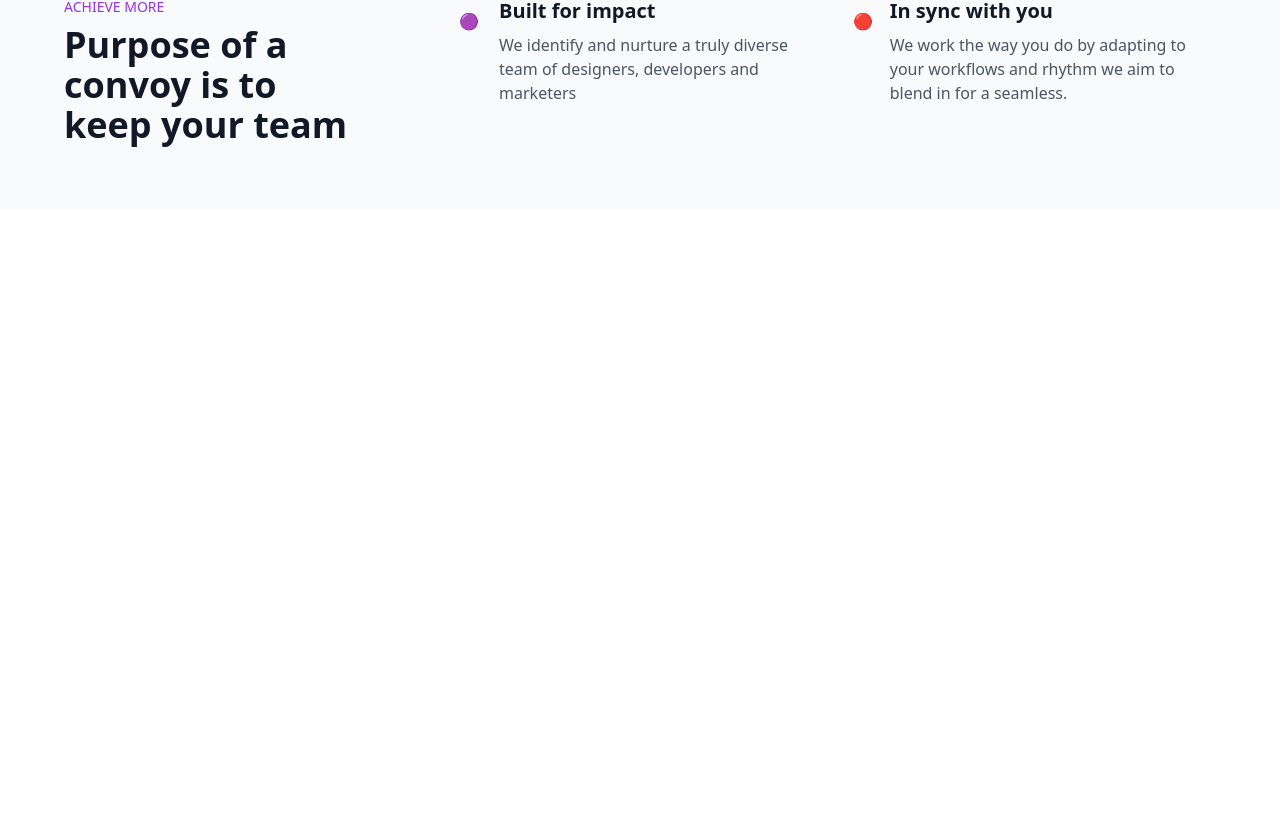
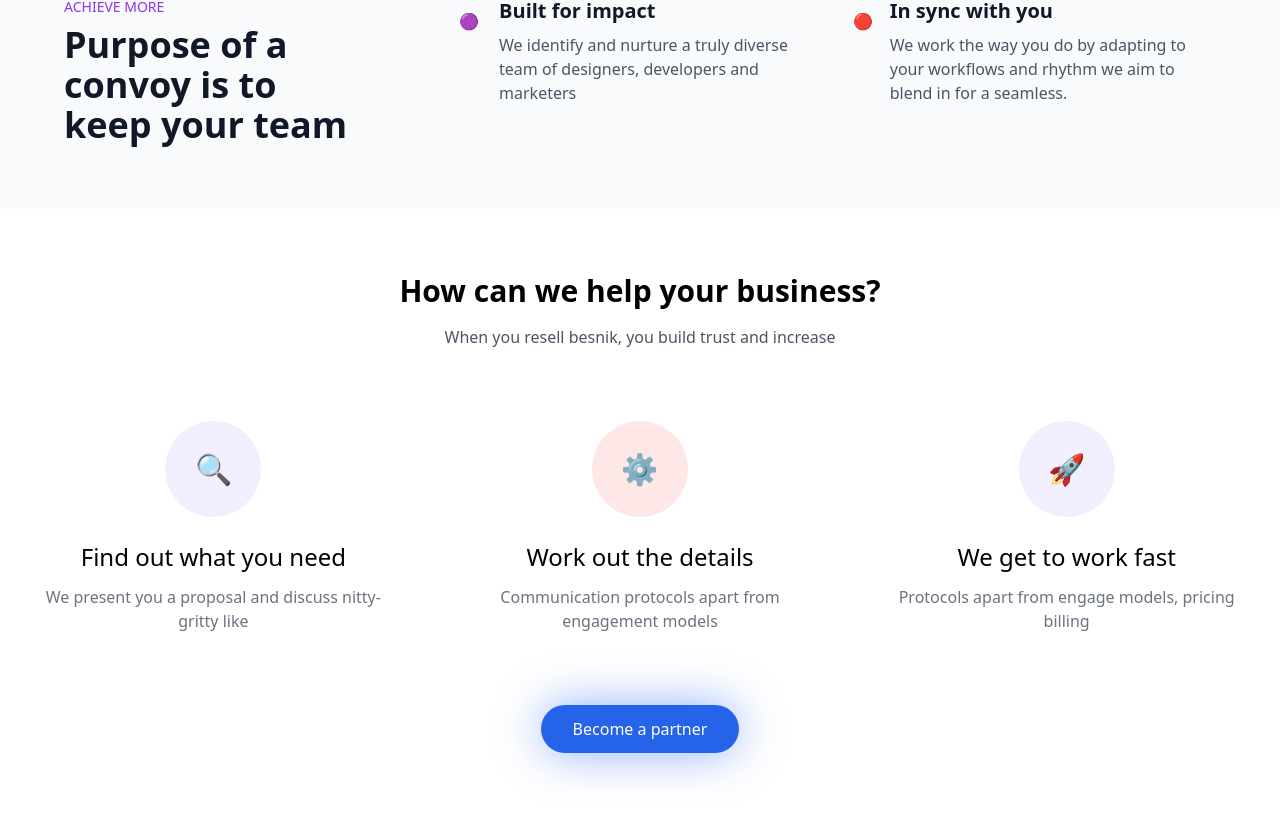
Before and after one commit to heyvishusri/hey-vishu-modern-react-ui, a React (Vite) app: page / in a window 1280 px wide. Shown: the part 1069-1886 px from the top of the page. Before the commit the page ends 1278 px from the top, so only its background shows below. Built offline with nearby package versions, Linux system fonts and the light colour scheme.

Commit message:
updated FeaturesSection

```diff
--- a/src/App.jsx
+++ b/src/App.jsx
@@ -3,6 +3,7 @@ import NavBar from "./components/NavBar";
 import Hero from "./components/Hero";
 import CompanyLogo from "./components/CompanyLogo";
 import PurposeSection from "./components/PurposeSection";
+import FeaturesSection from "./components/FeaturesSection";
 
 function App() {
   return (
@@ -13,6 +14,7 @@ function App() {
         <Hero />
         <CompanyLogo />
         <PurposeSection />
+        <FeaturesSection />
       </div>
     </main>
   );
--- a/src/components/FeaturesSection.jsx
+++ b/src/components/FeaturesSection.jsx
@@ -1,7 +1,66 @@
 import React from "react";
 
 const FeaturesSection = () => {
-  return <div></div>;
+  const features = [
+    {
+      icon: "🔍",
+      title: "Find out what you need",
+      description: "We present you a proposal and discuss nitty-gritty like",
+    },
+    {
+      icon: "⚙️",
+      title: "Work out the details",
+      description: "Communication protocols apart from engagement models",
+    },
+    {
+      icon: "🚀",
+      title: "We get to work fast",
+      description: "Protocols apart from engage models, pricing billing",
+    },
+  ];
+  return (
+    <section className="px-4 py-16 mx-auto max-w-7xl" id="about">
+      {/* heading text */}
+      <div className="mb-12 text-center">
+        <h2 className="mb-4 text-3xl font-bold">
+          How can we help your business?
+        </h2>
+        <p className="text-gray-600 ">
+          When you resell besnik, you build trust and increase
+        </p>
+      </div>
+
+      {/*  features box*/}
+      <div className="grid grid-cols-1 gap-8 md:grid-cols-3">
+        {features.map((feature, index) => (
+          <div key={index} className="flex flex-col items-center p-6">
+            <div
+              className="flex items-center justify-center w-24 h-24 mb-6 rounded-full"
+              style={{
+                backgroundColor:
+                  index % 2 === 0
+                    ? "#F1EFFD"
+                    : index === 1
+                    ? "#FEE7E7"
+                    : "#FFF3E4",
+              }}
+            >
+              <div className="text-3xl">{feature.icon}</div>
+            </div>
+            <h3 className="mb-3 text-2xl font-medium">{feature.title}</h3>
+            <p className="text-center text-gray-500">{feature.description}</p>
+          </div>
+        ))}
+      </div>
+      {/*  buttom*/}
+      <div className="mt-12 text-center ">
+        <button className="relative px-8 py-3 font-medium text-white transition-colors bg-blue-600 rounded-full cursor-pointer hover:bg-blue-700">
+          Become a partner
+          <div className="absolute top-0 left-0 w-full h-full rounded-full -z-10 bg-blue-600/50 blur-xl"></div>
+        </button>
+      </div>
+    </section>
+  );
 };
 
 export default FeaturesSection;
```
